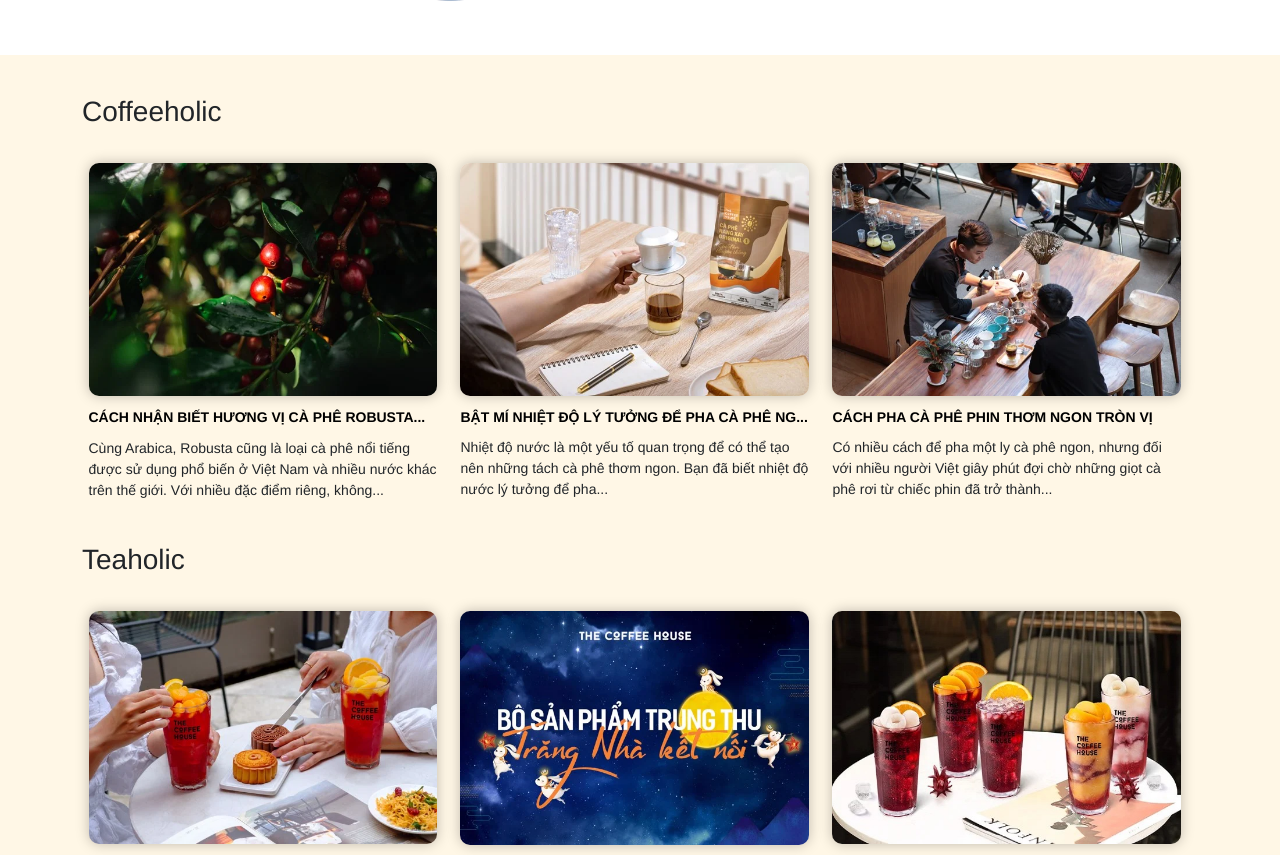
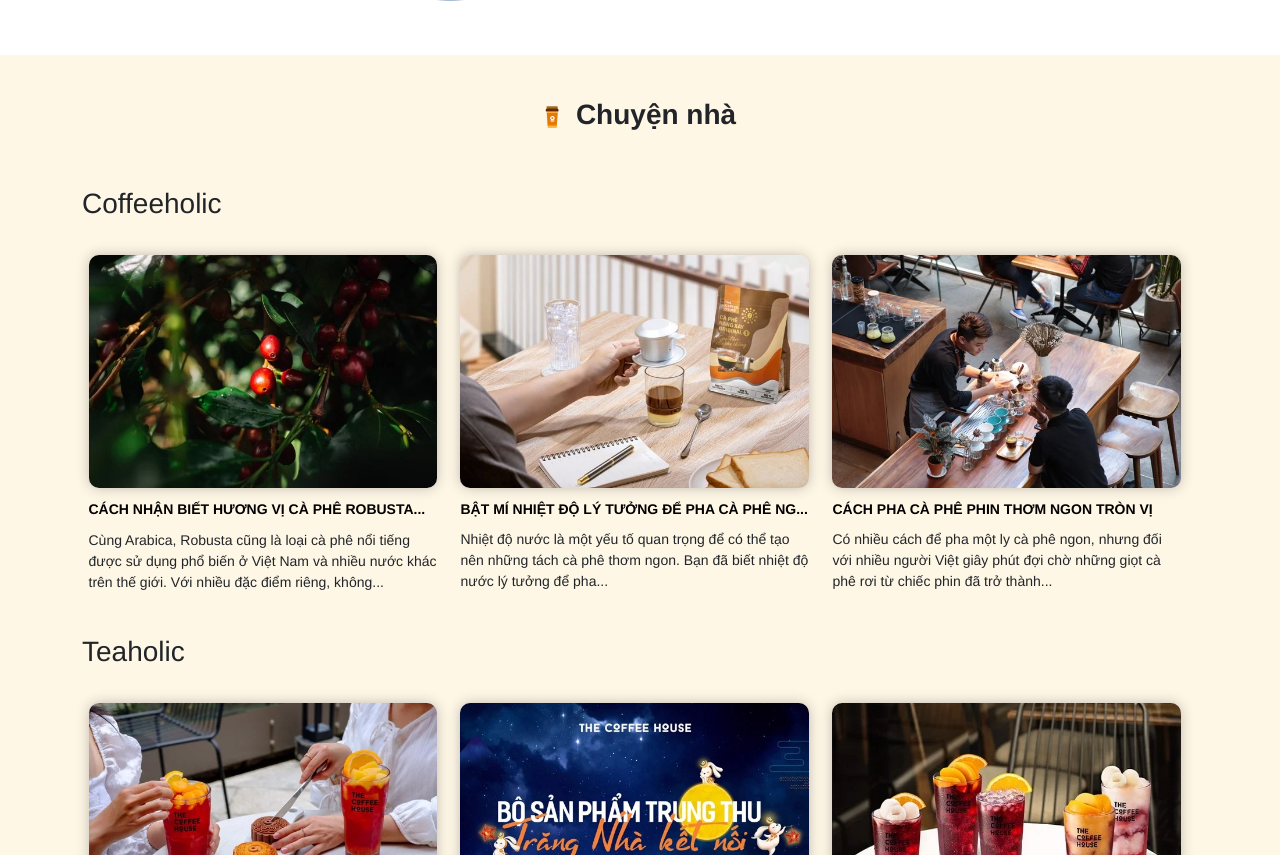
Before and after one commit to trangvq23/weblayout, a plain HTML site: page index.html in a window 1280 px wide. Shown: the part 2966-3821 px from the top of the page. Drawn offline with nearby package versions, Linux system fonts and the light colour scheme.

Commit message:
add tieu de blog

```diff
--- a/index.html
+++ b/index.html
@@ -184,6 +184,7 @@
     </div>
 
     <div class="color-list">
+        <h3 class="header-blog"><img src="./IMAGE/smallicon3.jpg" alt="icon"><b>Chuyện nhà</b></h3>
         <div class="container">
             <div class="list-header">
                 <!-- <img src="./IMAGE/smallicon3.jpg" alt="">
--- a/style1.css
+++ b/style1.css
@@ -168,10 +168,13 @@
     background-color: #FFF7E6;
 }
 
-.list-header {
+.header-blog {
     width: 100%;
     text-align: center;
-    padding: 20px;
+    padding: 1.5em;
+}
+.header-blog > img, b {
+    padding: 0.5rem;
 }
 
 .list-paragraph {
```
